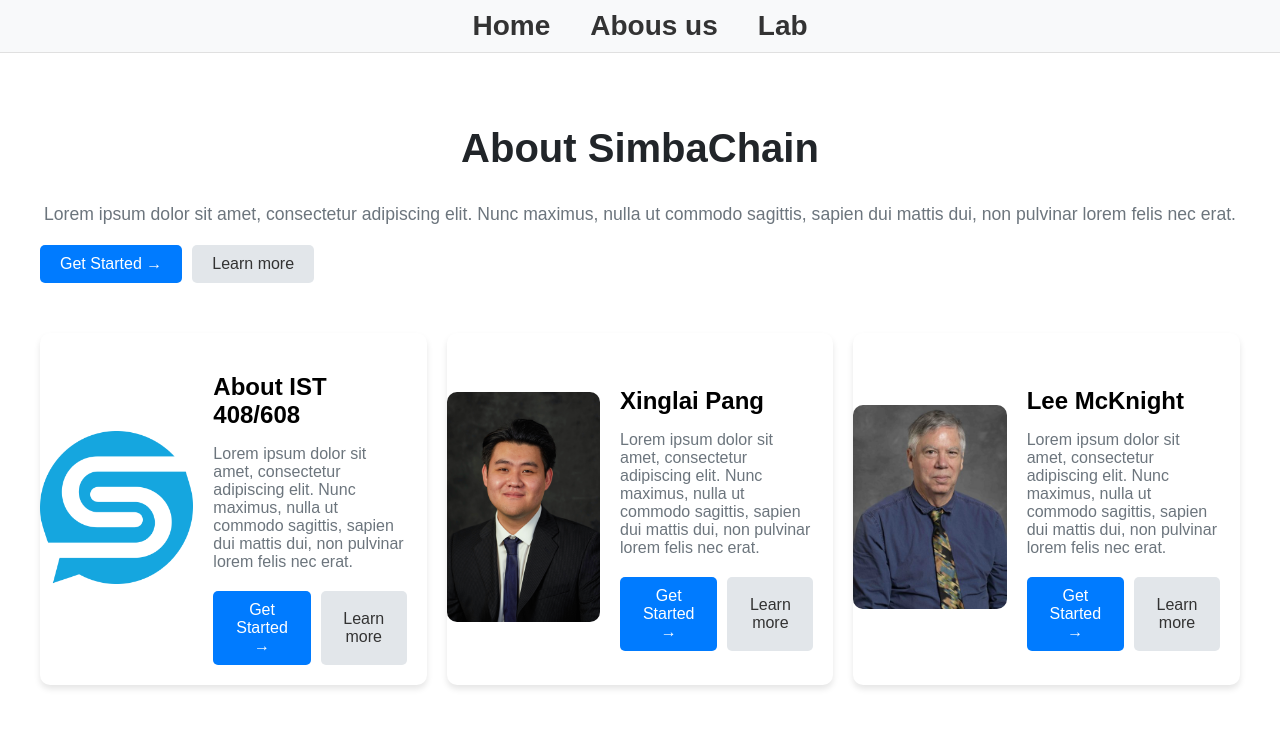
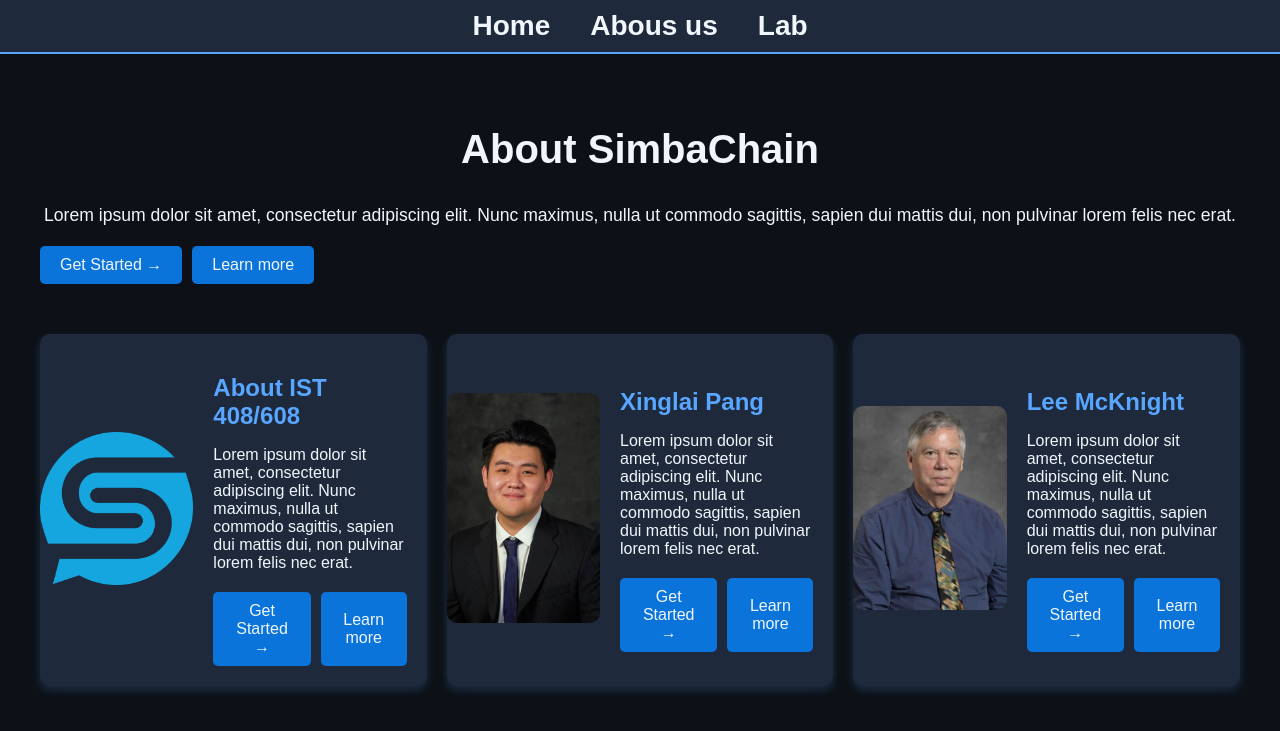
Before and after one commit to ulifitsup/ist263_project, a Flask app: page /about in a window 1280 px wide. Shown: the top 731 px of the page. Run offline with Flask 2, Linux system fonts and the light colour scheme.

Commit message:
project 6 complete

```diff
--- a/static/style.css
+++ b/static/style.css
@@ -3,14 +3,16 @@ body {
     margin: 0;
     padding: 0;
     font-family: Arial, sans-serif;
+    background-color: #0D1117;
+    color: #F0F6FC;
 }
 
 .navbar {
     display: flex;
     justify-content: center;
-    background-color: #f8f9fa;
+    background-color: #1E293B;
     padding: 10px 20px;
-    border-bottom: 1px solid #e0e0e0;
+    border-bottom: 2px solid #58A6FF;
 }
 
 .nav-container {
@@ -37,14 +39,14 @@ body {
 
 .nav-links a {
     text-decoration: none;
-    color: #333;
+    color: #F0F6FC;
     font-weight: bold;
     font-size: 28px;
     transition: color 0.3s ease;
 }
 
 .nav-links li a:hover {
-    color: aquamarine;
+    color: #47A3FF;
 }
 
 .container {
@@ -54,8 +56,9 @@ body {
     padding: 20px; /* Padding around the container */
     max-width: 1200px; /* Maximum width of the container */
     margin: 50px auto; /* Centering the container */
-    background-color: #00ff6a2d; /* Background color */
-    box-shadow: 0 4px 6px rgba(0, 0, 0, 0.1); /* Adding shadow */
+    background-color: #1E293B; /* Background color */
+    box-shadow: 0 4px 8px rgba(88, 166, 255, 0.2); /* Adding shadow */
+    border: 1px solid #58A6FF; /* Adding border */
     border-radius: 10px; /* Adding border radius */
 }
 
@@ -66,13 +69,11 @@ body {
 .content h1 {
     font-size: 2rem; /* Title font size */
     margin-bottom: 10px; /* Space between title and content */
-    color: #212529; /* Setting title color */
 }
 
 .content p {
     font-size: 1rem; /* Content font size */
     margin-bottom: 20px; /* Space between paragraphs */
-    color: #6c757d; /* Setting content color */
 }
 
 .buttons {
@@ -80,6 +81,11 @@ body {
     gap: 10px; /* Space between buttons */
 }
 
+.buttons button {
+    background-color: #0A74DA; /* Button container background color */
+    color: #F0F6FC; /* Button text color */
+    transition: background-color 0.3s ease; /* Adding transition */
+}
 button {
     padding: 10px 20px; /* Button padding */
     font-size: 1rem; /* Button font size */
@@ -89,7 +95,7 @@ button {
 }
 
 .btn-primary {
-    background-color: #007bff; /* Primary button background color */
+    background-color: #004B9A; /* Primary button background color */
     color: #fff; /* Primary button text color */
 }
 
@@ -98,12 +104,12 @@ button {
 }
 
 .btn-secondary {
-    background-color: #e2e6ea; /* Secondary button background color */
-    color: #333; /* Secondary button text color */
+    background-color: #47A3FF; /* Secondary button background color */
+    color: #0D1117; /* Secondary button text color */
 }
 
 .btn-secondary:hover {
-    background-color: #d6d8db; /* Hover background color */
+    background-color: #1E90FF; /* Hover background color */
 }
 
 .image {
@@ -129,13 +135,11 @@ button {
 
 .main-about h1 {
     font-size: 2.5rem;
-    color: #212529;
 }
 
 .main-about p {
     font-size: 1.1rem;
     margin: 20px 0;
-    color: #6c757d;
 }
 
 .about-sections {
@@ -146,8 +150,9 @@ button {
 
 .about-card {
     display: flex;
-    background-color: #fff;
-    box-shadow: 0 4px 6px rgba(0, 0, 0, 0.1);
+    background-color: #1E293B;
+    color: #F0F6FC;
+    box-shadow: 0 4px 8px rgba(88, 166, 255, 0.2);
     border-radius: 10px;
     overflow: hidden;
     align-items: center;
@@ -171,10 +176,11 @@ button {
 .about-card h2 {
     font-size: 1.5rem;
     margin-bottom: 10px;
+    color: #58A6FF;
 }
 
 .about-card p {
     font-size: 1rem;
     margin-bottom: 20px;
-    color: #6c757d;
+    color: #F0F6FC;
 }
--- a/templates/home.html
+++ b/templates/home.html
@@ -178,7 +178,7 @@
             const memberId = document.getElementById("bor_member_id").value;
             const isbn = document.getElementById("bor_ISBN").value;
 
-            axios.post('/api/borrow_book', {
+            axios.post('/api/book_borrow', {
                 token: token,
                 member_id: memberId,
                 ISBN: isbn
@@ -194,7 +194,7 @@
             const memberId = document.getElementById("ret_member_id").value;
             const isbn = document.getElementById("ret_ISBN").value;
 
-            axios.post('/api/return_book', {
+            axios.post('/api/book_return', {
                 token: token,
                 member_id: memberId,
                 ISBN: isbn
```
